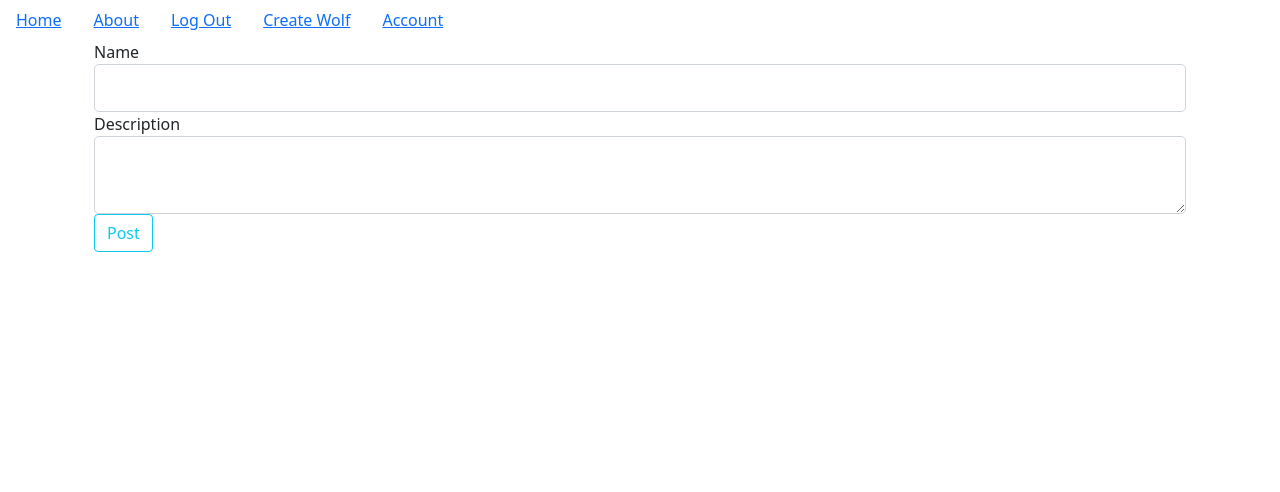
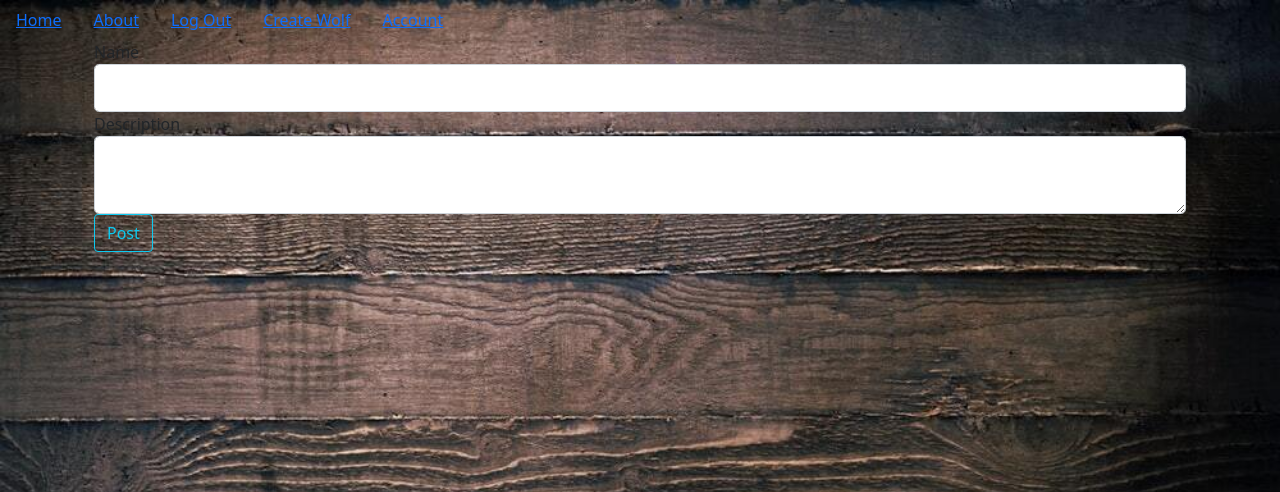
Before and after one commit to wolfsige/Collector, a Flask app: page /create in a window 1280 px wide. Shown: the top 492 px of the page. Run offline with Flask 2, Linux system fonts and the light colour scheme; the visitor is signed in with stand-in values (Sample User, id 1).

Commit message:
link bodybackground in base.html

```diff
--- a/myapp/static/bodybacground.css
+++ b/myapp/static/bodybacground.css
@@ -0,0 +1,5 @@
+body {
+  background-image: url(./woodboards.jpg);
+  background-repeat: no-repeat;
+  background-size: cover;
+}
--- a/myapp/templates/base.html
+++ b/myapp/templates/base.html
@@ -2,6 +2,7 @@
 <html lang="en">
 <head>
     <link href="https://cdn.jsdelivr.net/npm/bootstrap@5.1.3/dist/css/bootstrap.min.css" rel="stylesheet" integrity="sha384-1BmE4kWBq78iYhFldvKuhfTAU6auU8tT94WrHftjDbrCEXSU1oBoqyl2QvZ6jIW3" crossorigin="anonymous">
+    <link rel="stylesheet" href="../static/bodybacground.css">
     <script defer src="https://cdn.jsdelivr.net/npm/bootstrap@5.1.3/dist/js/bootstrap.bundle.min.js" integrity="sha384-ka7Sk0Gln4gmtz2MlQnikT1wXgYsOg+OMhuP+IlRH9sENBO0LRn5q+8nbTov4+1p" crossorigin="anonymous"></script>
     <meta charset="UTF-8">
     <meta http-equiv="X-UA-Compatible" content="IE=edge">
```
